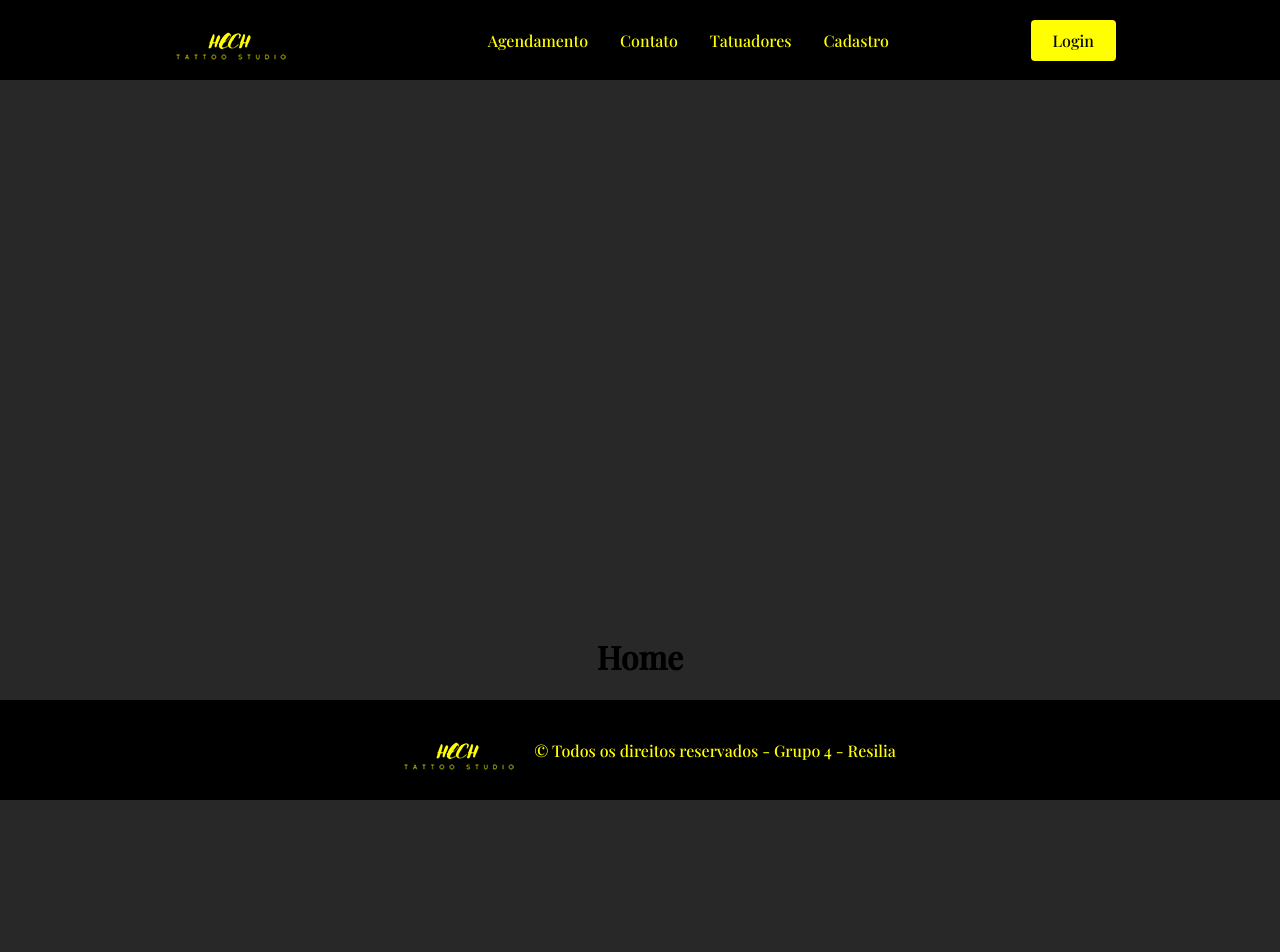
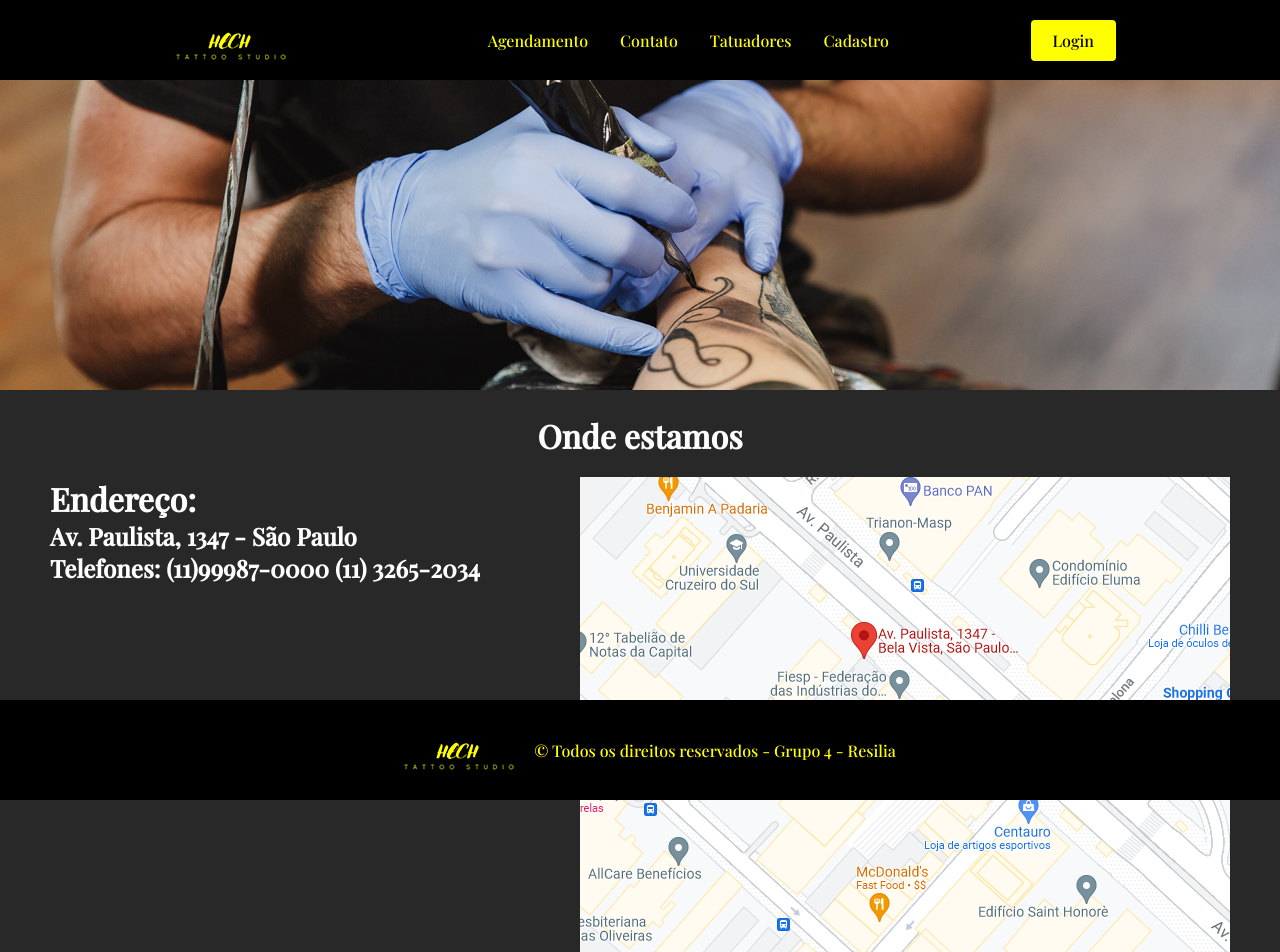
Before and after one commit to devHelioFranco/tattoo-studio-react, a React (Create React App) app: page / in a window 1280 px wide. Shown: the top 952 px of the page. Built offline with nearby package versions, Linux system fonts and the light colour scheme; a web font is replaced by a local one.

Commit message:
FEAT: menupage content created

```diff
--- a/src/components/Nav2/NavBar.js
+++ b/src/components/Nav2/NavBar.js
@@ -1,7 +1,15 @@
 import styled from "styled-components";
 import { NavLink as Link} from "react-router-dom";
 import {FaBars} from "react-icons/fa"
+import background from "../../assets/back.jpg"
 
+export const Banner = styled.div`
+height: 40vh;
+width: 100%;
+background-image: url(${background});
+background-size: cover;
+background-position-x: -100px;
+`
 
 export const Nav = styled.nav`
     background-color: black;
@@ -36,8 +44,8 @@ export const Bars = styled(FaBars)`
         top:0;
         right:0;
         transform: translate(-100%, 75%);
-        font-size: 1.8rem
-        cursor:pointer;
+        font-size: 1.8rem;
+        cursor: pointer;
 
     }
 `
@@ -73,7 +81,7 @@ transition: all 0.2s ease-in-out;
 text-decoration: none;
 
 &:hover{
-    transition; all 0.2s ease-in-out;
+    transition: all 0.2s ease-in-out;
     background: white;
 }
 `
--- /dev/null
+++ b/src/components/Nav2/bannerCss.css
@@ -0,0 +1,5 @@
+#banner{
+    height: 310px;
+    width: 100%;
+    object-fit: cover;
+}
--- a/src/components/Nav2/index.js
+++ b/src/components/Nav2/index.js
@@ -1,11 +1,14 @@
 import React from "react";
 import logo from "../../assets/logo.png"
+import banner from "../../assets/back.jpg"
+import bannerCss from "./bannerCss.css"
+
 import {Nav,
 NavLink,
 Bars,
 NavMenu,
 NavBtn,
-NavBtnLink} from "./NavBar"
+NavBtnLink, Banner} from "./NavBar"
 
 const NavBar = ()=>{
 
@@ -27,6 +30,8 @@ const NavBar = ()=>{
                     <NavBtnLink to="login">Login</NavBtnLink>
                 </NavBtn>
             </Nav>
+            <img src={banner} id="banner" />
+            {/* <Banner/> */}
 
         </>
     )
--- a/src/pages/index.js
+++ b/src/pages/index.js
@@ -1,16 +1,40 @@
 import React from "react";
+import mapa from "../assets/mapa.png"
 
-
-const Home =()=>{
-    return(
-        <div style={{
-            display: 'flex',
-            justifyContent: 'center',
-            alignItems: 'center',
-            height: '90vw'
-        }}>
-            <h1>Home</h1>
+const Home = () => {
+  return (
+    <main
+      style={{
+        display: "flex",
+        flexDirection: "column",
+        justifyContent: "center",
+        alignItems: "center",
+        color: "white",
+        padding: "20px"
+      }}
+    >
+      <h1>Onde estamos</h1>
+      <div
+        style={{
+          display: "grid",
+          gridGap: "100px",
+          gridTemplateColumns: "auto auto",
+          padding: '20px'
+        }}
+      >
+        <div className="gridItem">
+          <h1>Endereço:</h1>
+          <h2>
+            Av. Paulista, 1347 - São Paulo<br/>
+            Telefones: (11)99987-0000 (11)
+            3265-2034
+          </h2>
         </div>
-    )
-}
+        <div className="gridItem">
+          <img src={mapa}></img>
+        </div>
+      </div>
+    </main>
+  );
+};
 export default Home;
```
Also changed, not shown: src/assets/mapa.png (added).
